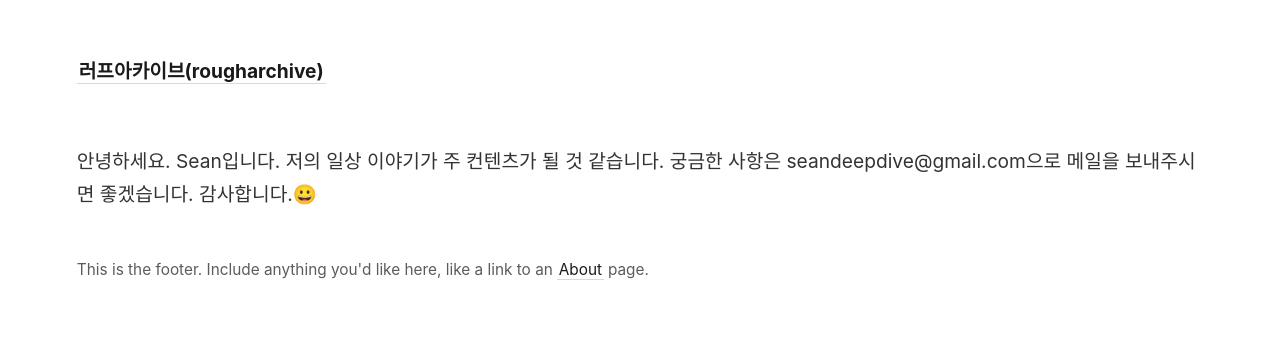
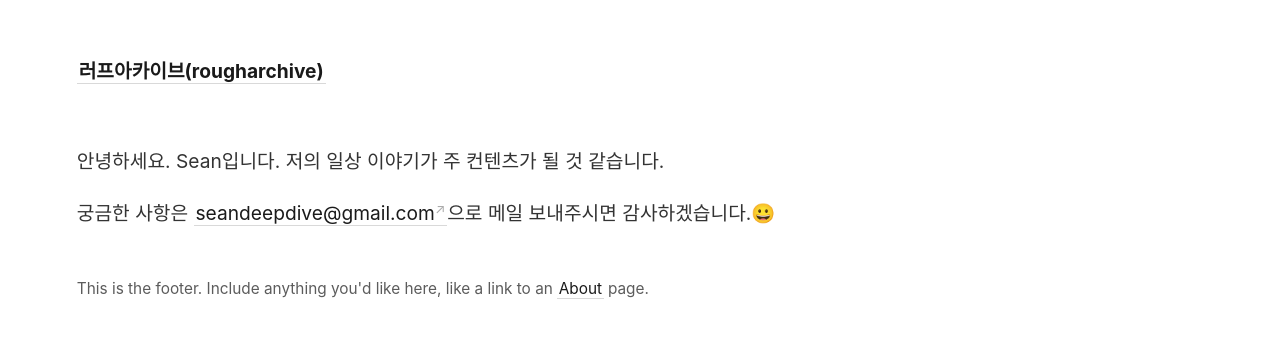
Before and after one commit to seandeepdive/diary, a Jekyll site: the page built from _pages/about.md, in a window 1280 px wide. Shown: the top 338 px of the page. Built offline with Jekyll 4.4.1, drawn with Linux system fonts in a browser that asks for light colours; some web fonts are replaced.

Commit message:
Update about.md

```diff
--- a/_pages/about.md
+++ b/_pages/about.md
@@ -6,4 +6,5 @@ permalink: /about
 
 안녕하세요. Sean입니다.
 저의 일상 이야기가 주 컨텐츠가 될 것 같습니다.
-궁금한 사항은 seandeepdive@gmail.com으로 메일을 보내주시면 좋겠습니다. 감사합니다.😀
+
+궁금한 사항은 <seandeepdive@gmail.com>으로 메일 보내주시면 감사하겠습니다.😀
```
